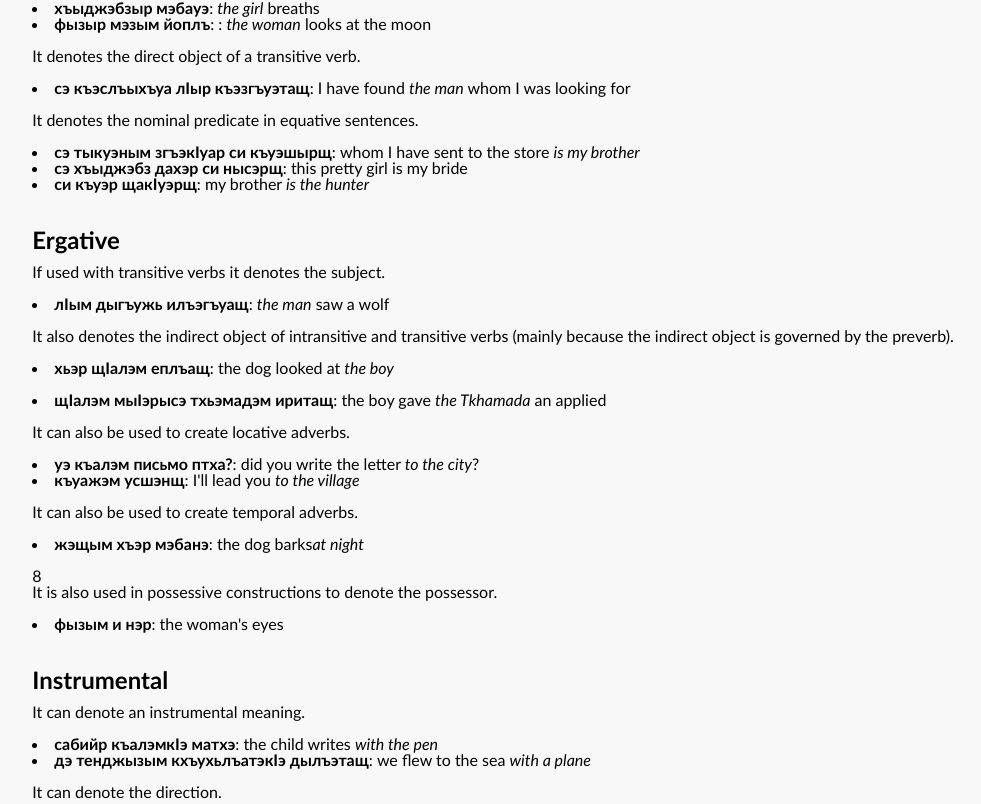
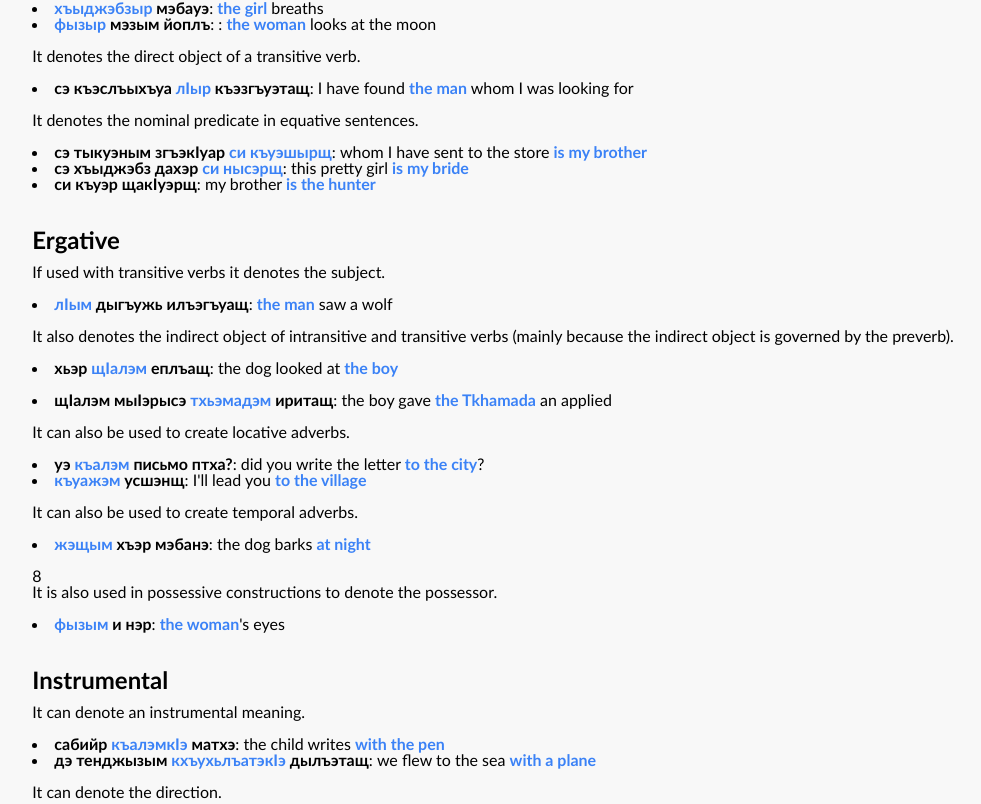
Before and after one commit to LearnCircassian/ultimate-circassian-dictionary-web, a Next.js app: page /grammar/noun in a window 1280 px wide. Shown: the part 936-1740 px from the top of the page, without its empty margins (21-1002 px from the left). Built offline with nearby package versions, Linux system fonts and the light colour scheme; what tailwindcss-safe-area would draw is missing.

Commit message:
add `TranslateText` and `HighlightText`

```diff
--- a/src/pages/grammar/noun.tsx
+++ b/src/pages/grammar/noun.tsx
@@ -1,6 +1,6 @@
 import React from "react";
 import H1 from "~/styled-components/h1";
-import CText from "~/styled-components/CText";
+import CText, { TranslateText, HighlightText } from "~/styled-components/CText";
 
 export default function NounPage() {
   return (
@@ -74,8 +74,11 @@ export default function NounPage() {
             <CText ipa="pχaːɕʼam pχabʁʷxar kʷabʒawə jəɕʼaːɕ">
               пхъащIэм пхъэбгъухэр куэбжэу ищIащ
             </CText>{" "}
-            : the carpenter made a gate out of planks (lit.{" "}
-            <span className="italic">the carpenter made planks like a gate</span>)
+            : <TranslateText>the carpenter made a gate out of planks</TranslateText> (lit.{" "}
+            <TranslateText>
+              <span className="italic">the carpenter made planks like a gate</span>
+            </TranslateText>
+            )
           </li>
         </ul>
 
@@ -131,11 +134,12 @@ export default function NounPage() {
 
         <ul className="mb-4 list-inside list-disc">
           <li>
-            <CText ipa="ɕʼaːɮaxa qəzadaʔʷa">щIалэхэ, къызэдэIуэ</CText>: boys, listen to me
+            <CText ipa="ɕʼaːɮaxa qəzadaʔʷa">щIалэхэ, къызэдэIуэ</CText>:{" "}
+            <TranslateText>boys, listen to me</TranslateText>
           </li>
           <li>
-            <CText ipa="ɕʼaːɮaxa wənamtʃʼa fənajbɮaʁat">щIалэхэ, унэмкIэ фынеблагъэт</CText>: boys,
-            visit the house
+            <CText ipa="ɕʼaːɮaxa wənamtʃʼa fənajbɮaʁat">щIалэхэ, унэмкIэ фынеблагъэт</CText>:{" "}
+            <TranslateText>boys, visit the house</TranslateText>
           </li>
         </ul>
 
@@ -150,11 +154,11 @@ export default function NounPage() {
             <CText ipa="sawsrəqʷa naːrtxam maːfʼa qaːzarəxʷəjħaːr">
               сосрыкъуэ нартхэм мафIэ къазэрыхуихьар
             </CText>
-            : how Sosruko brought fire to the Narts
+            : <TranslateText>how Sosruko brought fire to the Narts</TranslateText>
           </li>
           <li>
-            <CText ipa="χʷaːʒa psəm qəzərəjtʃʼəʒaːr">хъуэжэ псым къызэрикIыжар</CText>: how Khaja
-            returned from the river
+            <CText ipa="χʷaːʒa psəm qəzərəjtʃʼəʒaːr">хъуэжэ псым къызэрикIыжар</CText>:{" "}
+            <TranslateText>how Khaja returned from the river</TranslateText>
           </li>
         </ul>
       </section>
@@ -170,36 +174,64 @@ export default function NounPage() {
         <p className="mb-4">It denotes the subject of an intransitive verb.</p>
         <ul className="mb-4 list-inside list-disc">
           <li>
-            <CText ipa="χədʒabzər mabaːwa">хъыджэбзыр мэбауэ</CText>:{" "}
-            <span className="italic">the girl</span> breaths
+            <CText ipa="χədʒabzər mabaːwa">
+              <HighlightText>хъыджэбзыр</HighlightText> мэбауэ
+            </CText>
+            :{" "}
+            <TranslateText>
+              <HighlightText>the girl</HighlightText> breaths
+            </TranslateText>
           </li>
           <li>
-            <CText ipa="fəzər mazəm jawpɬ">фызыр мэзым йоплъ</CText>: :{" "}
-            <span className="italic">the woman</span> looks at the moon
+            <CText ipa="fəzər mazəm jawpɬ">
+              <HighlightText>фызыр</HighlightText> мэзым йоплъ
+            </CText>
+            : :{" "}
+            <TranslateText>
+              <HighlightText>the woman</HighlightText> looks at the moon
+            </TranslateText>
           </li>
         </ul>
 
         <p className="mb-4">It denotes the direct object of a transitive verb.</p>
         <ul className="mb-4 list-inside list-disc">
           <li>
-            <CText ipa="sa qasɬəχʷaː ɬʼər qazʁʷataːɕ">сэ къэслъыхъуа лIыр къэзгъуэтащ</CText>: I
-            have found <span className="italic">the man</span> whom I was looking for
+            <CText ipa="sa qasɬəχʷaː ɬʼər qazʁʷataːɕ">
+              сэ къэслъыхъуа <HighlightText>лIыр</HighlightText> къэзгъуэтащ
+            </CText>
+            :{" "}
+            <TranslateText>
+              I have found <HighlightText>the man</HighlightText> whom I was looking for
+            </TranslateText>
           </li>
         </ul>
 
         <p className="mb-4">It denotes the nominal predicate in equative sentences.</p>
         <ul className="mb-4 list-inside list-disc">
           <li>
-            <CText ipa="sa təkʷanəm zʁakʷʼaːr səj qʷaʃərɕ">сэ тыкуэным згъэкIуар си къуэшырщ</CText>
-            : whom I have sent to the store <span className="italic">is my brother</span>
+            <CText ipa="sa təkʷanəm zʁakʷʼaːr səj qʷaʃərɕ">
+              сэ тыкуэным згъэкIуар <HighlightText>си къуэшырщ</HighlightText>
+            </CText>
+            :{" "}
+            <TranslateText>
+              whom I have sent to the store <HighlightText>is my brother</HighlightText>
+            </TranslateText>
           </li>
           <li>
-            <CText ipa="sa χədʒabz daːxar səj nəsarɕ">сэ хъыджэбз дахэр си нысэрщ</CText>: this
-            pretty girl is my bride
+            <CText ipa="sa χədʒabz daːxar səj nəsarɕ">
+              сэ хъыджэбз дахэр <HighlightText>си нысэрщ</HighlightText>
+            </CText>
+            :
+            <TranslateText>
+              {" "}
+              this pretty girl <HighlightText>is my bride</HighlightText>
+            </TranslateText>
           </li>
           <li>
-            <CText ipa="səj qʷar ɕaːkʷʼarɕ">си къуэр щакIуэрщ</CText>: my brother{" "}
-            <span className="italic">is the hunter</span>
+            <CText ipa="səj qʷar ɕaːkʷʼarɕ">си къуэр щакIуэрщ</CText>:{" "}
+            <TranslateText>
+              my brother <HighlightText>is the hunter</HighlightText>
+            </TranslateText>
           </li>
         </ul>
       </section>
@@ -209,8 +241,13 @@ export default function NounPage() {
         <p className="mb-4">If used with transitive verbs it denotes the subject.</p>
         <ul className="mb-4 list-inside list-disc">
           <li>
-            <CText ipa="ɬʼəm dəʁʷəʑ jəɬaʁʷaːɕ">лIым дыгъужь илъэгъуащ</CText>:{" "}
-            <span className="italic">the man</span> saw a wolf
+            <CText ipa="ɬʼəm dəʁʷəʑ jəɬaʁʷaːɕ">
+              <HighlightText>лIым</HighlightText> дыгъужь илъэгъуащ
+            </CText>
+            :{" "}
+            <TranslateText>
+              <HighlightText>the man</HighlightText> saw a wolf
+            </TranslateText>
           </li>
         </ul>
         <p className="mb-4">
@@ -219,41 +256,70 @@ export default function NounPage() {
         </p>
         <ul className="mb-4 list-inside list-disc">
           <li>
-            <CText ipa="ħar ɕʼaːɮam japɬaːɕ">хьэр щIалэм еплъащ</CText>: the dog looked at{" "}
-            <span className="italic">the boy</span>
+            <CText ipa="ħar ɕʼaːɮam japɬaːɕ">
+              хьэр <HighlightText>щIалэм</HighlightText> еплъащ
+            </CText>
+            :{" "}
+            <TranslateText>
+              the dog looked at <HighlightText> the boy</HighlightText>
+            </TranslateText>
           </li>
         </ul>
         <ul className="mb-4 list-inside list-disc">
           <li>
             <CText ipa="ɕʼaːɮam məʔarəsa tħamaːdam jərətaːɕ">
-              щIалэм мыIэрысэ тхьэмадэм иритащ
+              щIалэм мыIэрысэ <HighlightText>тхьэмадэм</HighlightText> иритащ
             </CText>
-            : the boy gave <span className="italic">the Tkhamada</span> an applied
+            :{" "}
+            <TranslateText>
+              the boy gave <HighlightText>the Tkhamada</HighlightText> an applied
+            </TranslateText>
           </li>
         </ul>
         <p className="mb-4">It can also be used to create locative adverbs.</p>
         <ul className="mb-4 list-inside list-disc">
           <li>
-            <CText ipa="wa qaːɮam pəjsmaw ptxaː">уэ къалэм письмо птха?</CText>: did you write the
-            letter <span className="italic">to the city</span>?
+            <CText ipa="wa qaːɮam pəjsmaw ptxaː">
+              уэ <HighlightText>къалэм</HighlightText> письмо птха?
+            </CText>
+            :{" "}
+            <TranslateText>
+              did you write the letter <HighlightText>to the city</HighlightText>?
+            </TranslateText>
           </li>
           <li>
-            <CText ipa="qʷaːʒam wəsʃanɕ">къуажэм усшэнщ</CText>: I&apos;ll lead you{" "}
-            <span className="italic">to the village</span>
+            <CText ipa="qʷaːʒam wəsʃanɕ">
+              <HighlightText>къуажэм</HighlightText> усшэнщ
+            </CText>
+            :{" "}
+            <TranslateText>
+              I&apos;ll lead you <HighlightText>to the village</HighlightText>
+            </TranslateText>
           </li>
         </ul>
         <p className="mb-4">It can also be used to create temporal adverbs.</p>
         <ul className="mb-4 list-inside list-disc">
           <li>
-            <CText ipa="ʒaɕəm ħar mabaːna">жэщым хъэр мэбанэ</CText>: the dog barks
-            <span className="italic">at night</span>
+            <CText ipa="ʒaɕəm ħar mabaːna">
+              <HighlightText>жэщым</HighlightText> хъэр мэбанэ
+            </CText>
+            :{" "}
+            <TranslateText>
+              the dog barks <HighlightText>at night</HighlightText>
+            </TranslateText>
           </li>
         </ul>
         8
         <p className="mb-4">It is also used in possessive constructions to denote the possessor.</p>
         <ul className="mb-4 list-inside list-disc">
           <li>
-            <CText ipa="fəzən jə nar">фызым и нэр</CText>: the woman&apos;s eyes
+            <CText ipa="fəzəm jə nar">
+              <HighlightText>фызым</HighlightText> и нэр
+            </CText>
+            :{" "}
+            <TranslateText>
+              <HighlightText>the woman</HighlightText>&apos;s eyes
+            </TranslateText>
           </li>
         </ul>
       </section>
@@ -263,25 +329,35 @@ export default function NounPage() {
         <p className="mb-4">It can denote an instrumental meaning.</p>
         <ul className="mb-4 list-inside list-disc">
           <li>
-            <CText ipa="saːbəjr qaːɮamtʃʼa maːtxa">сабийр къалэмкIэ матхэ</CText>: the child writes{" "}
-            <span className="italic">with the pen</span>
+            <CText ipa="saːbəjr qaːɮamtʃʼa maːtxa">
+              сабийр <HighlightText>къалэмкIэ</HighlightText> матхэ
+            </CText>
+            :{" "}
+            <TranslateText>
+              the child writes <HighlightText>with the pen</HighlightText>
+            </TranslateText>
           </li>
           <li>
-            <CText
-              ipa="da tajndʒəzəm
-            qχʷəħɬaːtatʃʼa dəɬataːɕ"
-            >
-              дэ тенджызым кхъухьлъатэкIэ дылъэтащ
+            <CText ipa="da tajndʒəzəm qχʷəħɬaːtatʃʼa dəɬataːɕ">
+              дэ тенджызым <HighlightText>кхъухьлъатэкIэ</HighlightText> дылъэтащ
             </CText>
-            : we flew to the sea <span className="italic">with a plane</span>
+            :{" "}
+            <TranslateText>
+              we flew to the sea <HighlightText>with a plane</HighlightText>
+            </TranslateText>
           </li>
         </ul>
 
         <p className="mb-4">It can denote the direction.</p>
         <ul className="mb-4 list-inside list-disc">
           <li>
-            <CText ipa="bɣəm tajt wənamtʃʼa maːpɬa">бгым тет унэмкIэ маплъэ</CText>: he looks
-            <span className="italic"> towards the house</span> standing on a hill
+            <CText ipa="bɣəm tajt wənamtʃʼa maːpɬa">
+              бгым тет <HighlightText>унэмкIэ</HighlightText> маплъэ
+            </CText>
+            :{" "}
+            <TranslateText>
+              he looks <HighlightText> towards the house</HighlightText> standing on a hill
+            </TranslateText>
           </li>
         </ul>
       </section>
--- a/src/styled-components/CText.tsx
+++ b/src/styled-components/CText.tsx
@@ -1,24 +1,5 @@
 import React, { ReactNode, useState } from "react";
 import { cn } from "~/utils/classNames";
-
-const HoverableIPA = ({ word, ipa }: { word: string; ipa: string }) => {
-  const [isHovered, setIsHovered] = useState(false);
-
-  return (
-    <div className="relative">
-      <span
-        onMouseEnter={() => setIsHovered(true)}
-        onMouseLeave={() => setIsHovered(false)}
-        className="cursor-pointer"
-      >
-        {word}
-      </span>
-      {isHovered && (
-        <div className="absolute left-0 rounded border bg-white p-2 shadow-lg">{ipa}</div>
-      )}
-    </div>
-  );
-};
 
 function HoverBox({ children }: { children: ReactNode }) {
   return (
@@ -26,6 +7,14 @@ function HoverBox({ children }: { children: ReactNode }) {
       {children}
     </div>
   );
+}
+
+export function TranslateText({ children }: { children: ReactNode }) {
+  return <span className="text-black-500">{children}</span>;
+}
+
+export function HighlightText({ children }: { children: ReactNode }) {
+  return <span className="font-bold text-blue-500">{children}</span>;
 }
 
 export default function CText({
```
